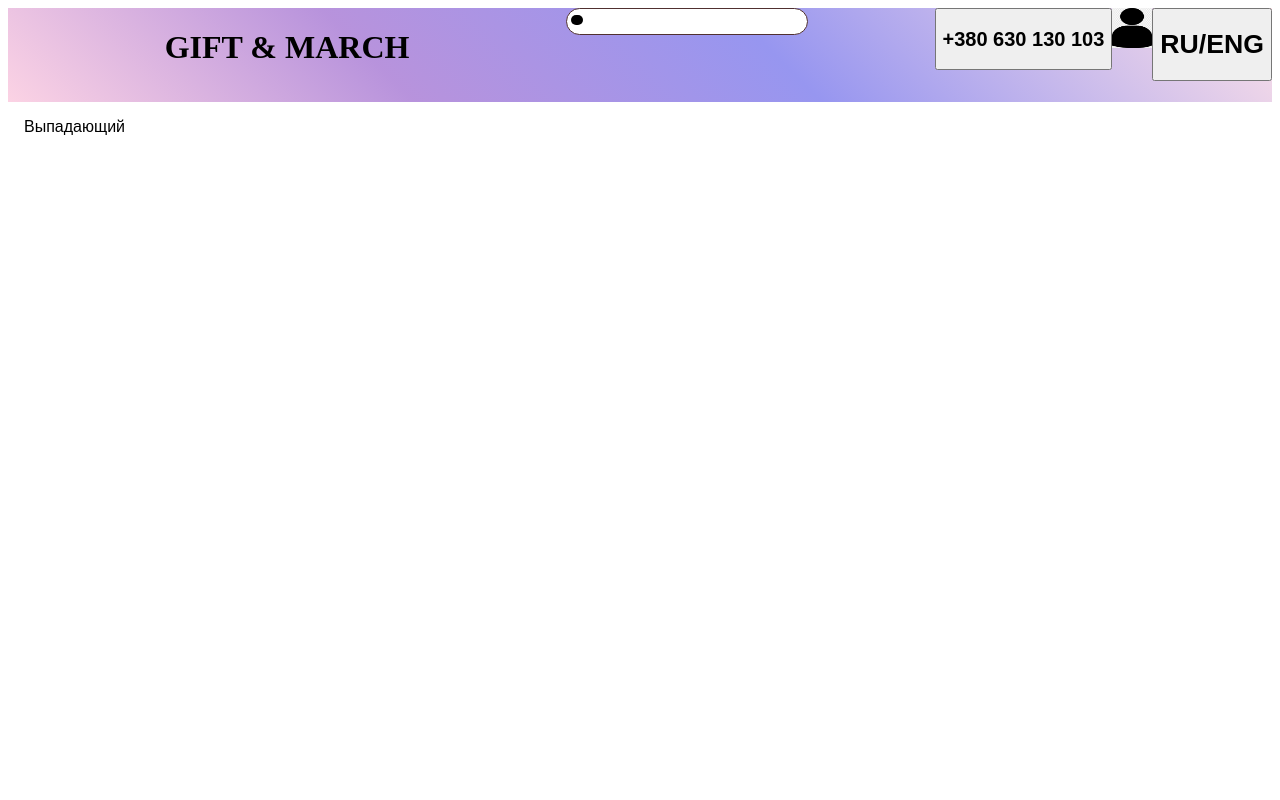
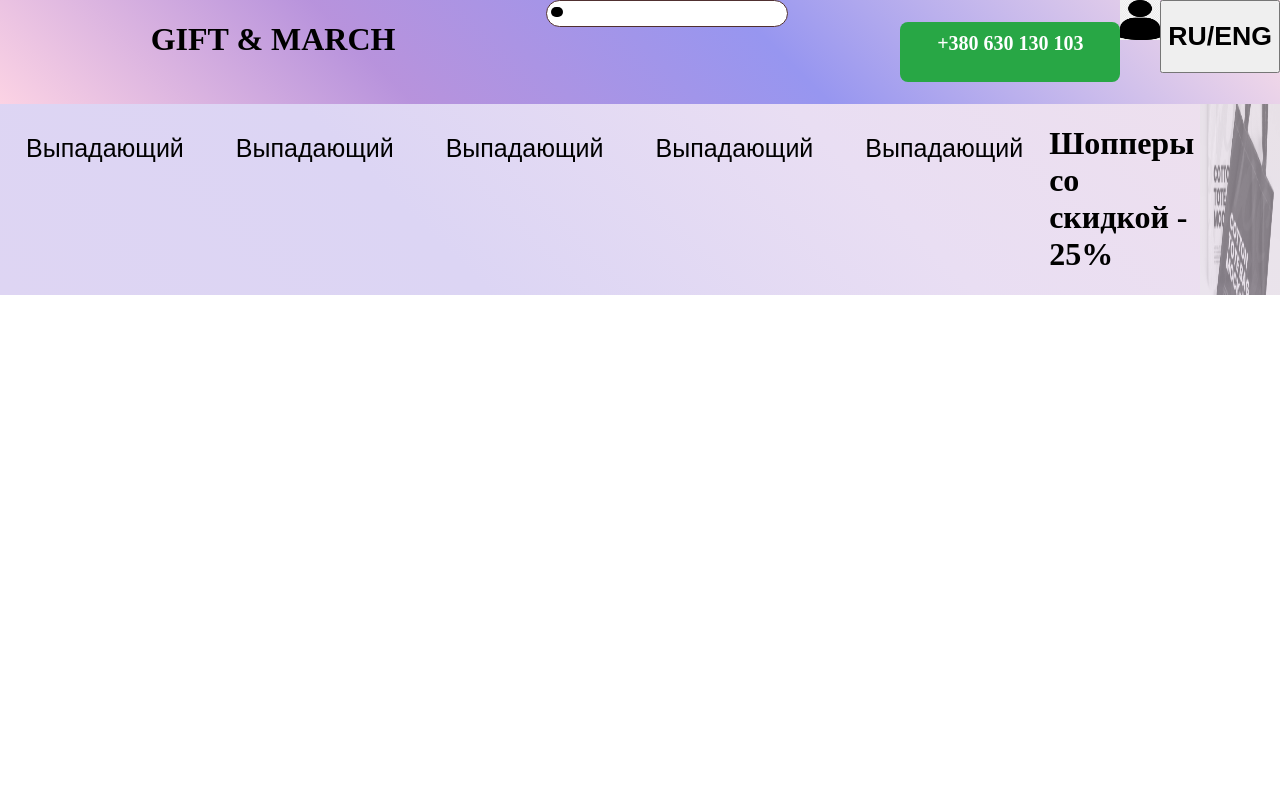
Before and after one commit to Danilzeez/progect, a PHP site: page / in a window 1280 px wide. Run offline with PHP 8.4, Linux system fonts and the light colour scheme.

Commit message:
эту хуйню я сделал в 3 часа ночи не нравиться сделай сам

```diff
--- a/index.html
+++ b/index.html
@@ -11,6 +11,7 @@
 </head>
 <body>
 <div class="contener">
+  <div class="main">
 <div class="block1">
     <div class="main1">
         <div class="log">
@@ -31,27 +32,63 @@
               </nav>
         </div>
         <div class="namber">
-            <button class="number"><h2>+380 630 130 103</h2></button>
+             <h2 class="number" style="width: 200px; height: 40px;">+380 630 130 103</h2>
         </div>
         <div class="login">
           <a> <img src="photo_2024-05-15_18-30-00.jpg" style="width: 40px; height: 40px;"></a>
         </div>
         <div class="lang"> <button><h1>RU/ENG</h1></button><h1></h1></div>
     </div>
-    <div class="main2"></div>
-    <div class="main3"></div>
 </div>
 <div class="block2">
   <div class="dropdown">
-    <button class="dropbtn"> Выпадающий</button>
+    <button class="dropbtn"> <small>Выпадающий</small></button>
     <div class="dropdown-content">
       <a href="#">Ссылка 1</a>
       <a href="#">Ссылка 2</a>
       <a href="#">Ссылка 3</a>
     </div>
 </div>
-<div class="block3"></div>
-<div class="block4"></div>
+   <div class="dropdown1">
+    <button class="dropbtn1"> <small>Выпадающий</small></button>
+      <div class="dropdown-content1">
+        <a href="#">Ссылка 1</a>
+        <a href="#">Ссылка 2</a>
+        <a href="#">Ссылка 3</a>
+        </div>
+   </div>
+   <div class="dropdown2">
+    <button class="dropbtn2"> <small>Выпадающий</small></button>
+    <div class="dropdown-content2">
+      <a href="#">Ссылка 1</a>
+      <a href="#">Ссылка 2</a>
+      <a href="#">Ссылка 3</a>
+      </div>
+ </div>
+ <div class="dropdown3">
+  <button class="dropbtn3"> <small>Выпадающий</small></button>
+  <div class="dropdown-content3">
+    <a href="#">Ссылка 1</a>
+    <a href="#">Ссылка 2</a>
+    <a href="#">Ссылка 3</a>
+    </div>
+</div>
+<div class="dropdown4">
+  <button class="dropbtn4"> <small>Выпадающий</small></button>
+  <div class="dropdown-content4">
+    <a href="#">Ссылка 1</a>
+    <a href="#">Ссылка 2</a>
+    <a href="#">Ссылка 3</a>
+    </div>
+</div>
+<div >
+<h1 class="text_shop">Шопперы со скидкой - 25%</h1>
+</div>
+<div class="shoper">
+  <img src="157 1.png" class="shoper_img" alt="Transparent Borders" style="width: 100%; height: 100%; size: left;" >
+</div>
+</div>
+</div>
 </div>
     <script src="script.js" type="text/babel"></script>
 </body>
--- a/styles.css
+++ b/styles.css
@@ -1,6 +1,18 @@
-
-
+html, body{
+  height: 100%;
+  margin:0
+}
+main {
+  background-color: #211E1E;
+  height: 100%;
+  width: 80%;
+  position: absolute;
+  left: 10%;
+  right: 10%;
+  top: 0px;
+}
 .main1 {
+  height: 100%;
     display: flex;
     background: linear-gradient(45deg, #ef277a34 0%, #7934be88 30%, #9796F0 60% , #fbc7d48c 100%)
 }
@@ -52,13 +64,25 @@
 
 .number {
   flex: 25%;
+    background-color: #28a745;
+    color: #fff;
+    padding: 10px;
+    text-align: center;
+    font-size: 20px;
+    border-radius: 8px;
+    width: 200px;
+    margin: 10% auto; /* Центрирование прямоугольника на странице */
 }
 
+.block2 {
+  display: flex;
+  background: linear-gradient(45deg, #ded5f3, #dcd5f4, #e9def3, #eee0ed );
+}
 .dropbtn {
-  background-color: #4caf4f00;
+  background-color: #04410700;
   color: rgb(0, 0, 0);
-  padding: 16px;
-  font-size: 16px;
+  padding: 26px;
+  font-size: 30px;
   border: none;
 }
 
@@ -88,3 +112,158 @@
 .dropdown:hover .dropdown-content {display: block;}
 
 .dropdown:hover .dropbtn {background-color: #000000; color: #ffffff;}
+
+.dropbtn1 {
+  background-color: #4caf4f00;
+  color: rgb(0, 0, 0);
+  padding: 26px;
+  font-size: 30px;
+  border: none;
+}
+
+.dropdown1 {
+  position: relative;
+  display: inline-block;
+}
+
+.dropdown-content1 {
+  display: none;
+  position: absolute;
+  background-color: #000000;
+  min-width: 160px;
+  box-shadow: 0px 8px 16px 0px rgb(255, 255, 255);
+  z-index: 1;
+}
+
+.dropdown-content1 a {
+  color: rgb(255, 255, 255);
+  padding: 12px 16px;
+  text-decoration: none;
+  display: block;
+}
+
+.dropdown-content1 a:hover {background-color: #ffffff; color: #003cff;}
+
+.dropdown1:hover .dropdown-content1 {display: block;}
+
+.dropdown1:hover .dropbtn1 {background-color: #000000; color: #ffffff;}
+
+.dropbtn2 {
+  background-color: #4caf4f00;
+  color: rgb(0, 0, 0);
+  padding: 26px;
+  font-size: 30px;
+  border: none;
+}
+
+.dropdown2 {
+  position: relative;
+  display: inline-block;
+}
+
+.dropdown-content2 {
+  display: none;
+  position: absolute;
+  background-color: #000000;
+  min-width: 160px;
+  box-shadow: 0px 8px 16px 0px rgb(255, 255, 255);
+  z-index: 1;
+}
+
+.dropdown-content2 a {
+  color: rgb(255, 255, 255);
+  padding: 12px 16px;
+  text-decoration: none;
+  display: block;
+}
+
+.dropdown-content2 a:hover {background-color: #ffffff; color: #003cff;}
+
+.dropdown2:hover .dropdown-content2 {display: block;}
+
+.dropdown2:hover .dropbtn2 {background-color: #000000; color: #ffffff;}
+
+.dropbtn3 {
+  background-color: #4caf4f00;
+  color: rgb(0, 0, 0);
+  padding: 26px;
+  font-size: 30px;
+  border: none;
+}
+
+.dropdown3 {
+  position: relative;
+  display: inline-block;
+}
+
+.dropdown-content3 {
+  display: none;
+  position: absolute;
+  background-color: #000000;
+  min-width: 160px;
+  box-shadow: 0px 8px 16px 0px rgb(255, 255, 255);
+  z-index: 1;
+}
+
+.dropdown-content3 a {
+  color: rgb(255, 255, 255);
+  padding: 12px 16px;
+  text-decoration: none;
+  display: block;
+}
+
+.dropdown-content3 a:hover {background-color: #ffffff; color: #003cff;}
+
+.dropdown3:hover .dropdown-content3 {display: block;}
+
+.dropdown3:hover .dropbtn3 {background-color: #000000; color: #ffffff;}
+
+.dropbtn4 {
+  background-color: #4caf4f00;
+  color: rgb(0, 0, 0);
+  padding:26px;
+  font-size: 30px;
+  border: none;
+}
+
+.dropdown4 {
+  position: relative;
+  display: inline-block;
+}
+
+.dropdown-content4 {
+  display: none;
+  position: absolute;
+  background-color: #000000;
+  min-width: 160px;
+  box-shadow: 0px 8px 16px 0px rgb(255, 255, 255);
+  z-index: 1;
+}
+
+.dropdown-content4 a {
+  color: rgb(255, 255, 255);
+  padding: 12px 16px;
+  text-decoration: none;
+  display: block;
+}
+
+.dropdown-content4 a:hover {background-color: #ffffff; color: #003cff;}
+
+.dropdown4:hover .dropdown-content4 {display: block;}
+
+.dropdown4:hover .dropbtn4 {background-color: #000000; color: #ffffff;}
+
+.shoper {
+  position: relative;
+  display: inline-block;
+}
+
+.text_shoper {
+  flex: 30%;
+
+}
+
+.shoper_img {
+  display: block;
+  opacity: 0.5; /* Устанавливает полупрозрачность изображения */
+}
```
Also changed, not shown: 157 1.png (added).
